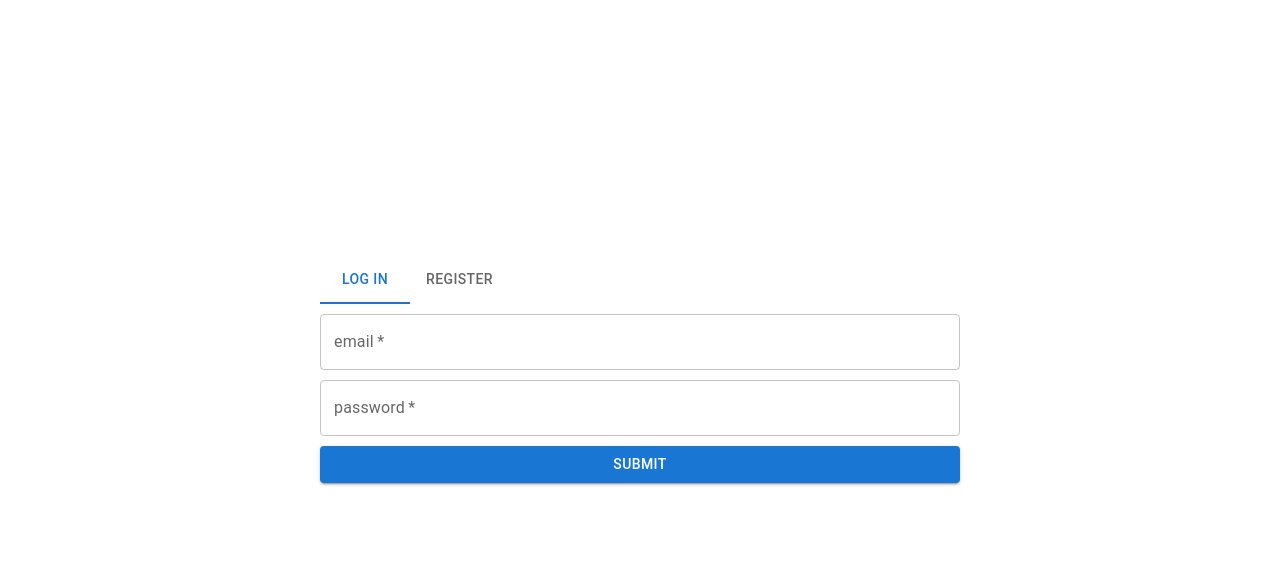
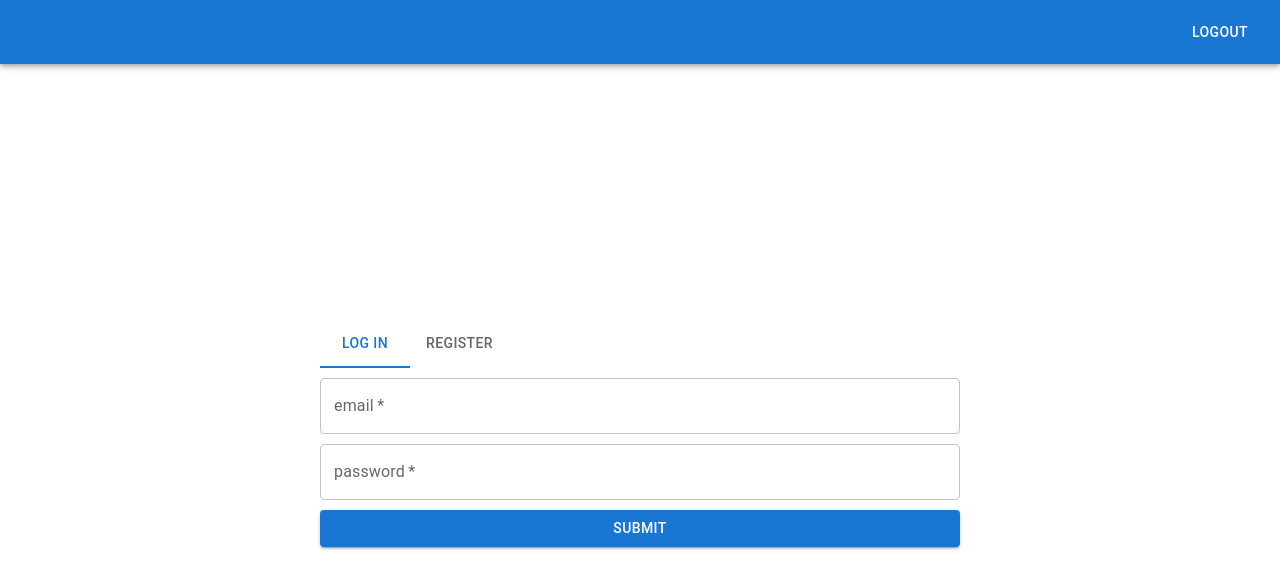
Before and after one commit to Apprenticeship-Projects/deployment-module-project-frontend, a React (Create React App) app: page / in a window 1280 px wide. Shown: the top 588 px of the page. Built offline with nearby package versions, Linux system fonts and the light colour scheme; no server answers.

Commit message:
Add logout button

```diff
--- a/src/api/sessionRoute.ts
+++ b/src/api/sessionRoute.ts
@@ -26,7 +26,10 @@ export async function login(email: string, password: string) {
 
 export async function logout() {
   //Delete the session
-  const response = await api.delete(`/session`, {});
-
-  return response.status;
+  try {
+    await api.delete(`/session`, {});
+  } catch {
+    return {error: true, message: "An error occurred"};
+  }
+  return {error: false};
 }
--- /dev/null
+++ b/src/components/organisms/HeaderAppBar.tsx
@@ -0,0 +1,26 @@
+import Box from "@mui/material/Box";
+import AppBar from "@mui/material/AppBar";
+import Toolbar from "@mui/material/Toolbar";
+import Button from "@mui/material/Button";
+import React from "react";
+import {logout} from "../../api/sessionRoute";
+
+async function handleSubmit() {
+  await logout();
+}
+
+const HeaderAppBar = () => {
+  return (
+    <Box sx={{flexGrow: 1}}>
+      <AppBar position="static" sx={{justifyContent: "flex-end"}}>
+        <Toolbar>
+          <Button color="inherit" sx={{marginLeft: "auto"}} onClick={handleSubmit}>
+            Logout
+          </Button>
+        </Toolbar>
+      </AppBar>
+    </Box>
+  );
+};
+
+export default HeaderAppBar;
--- a/src/pages/base/Root.tsx
+++ b/src/pages/base/Root.tsx
@@ -5,6 +5,7 @@ import SocketProvider from "../../components/providers/SocketProvider";
 import UserContext from "../../context/UserContext";
 import {getUser} from "../../api/userRoute";
 import {getSession} from "../../api/sessionRoute";
+import HeaderAppBar from "../../components/organisms/HeaderAppBar";
 
 const Root = () => {
   const location = useLocation();
@@ -33,6 +34,7 @@ const Root = () => {
 
   return (
     <UserContext.Provider value={user}>
+      <HeaderAppBar />
       <SocketProvider>
         <Outlet />
       </SocketProvider>
```
